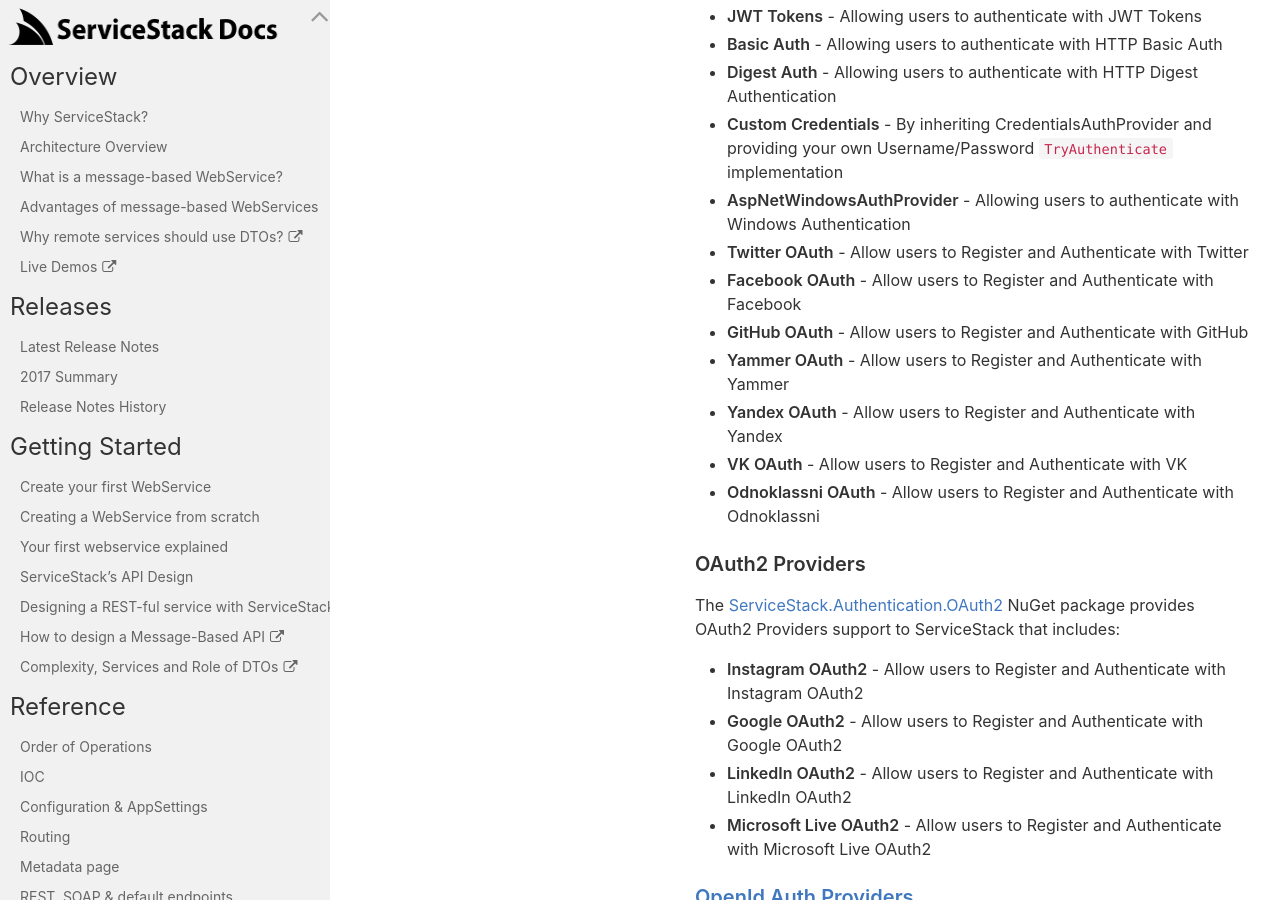
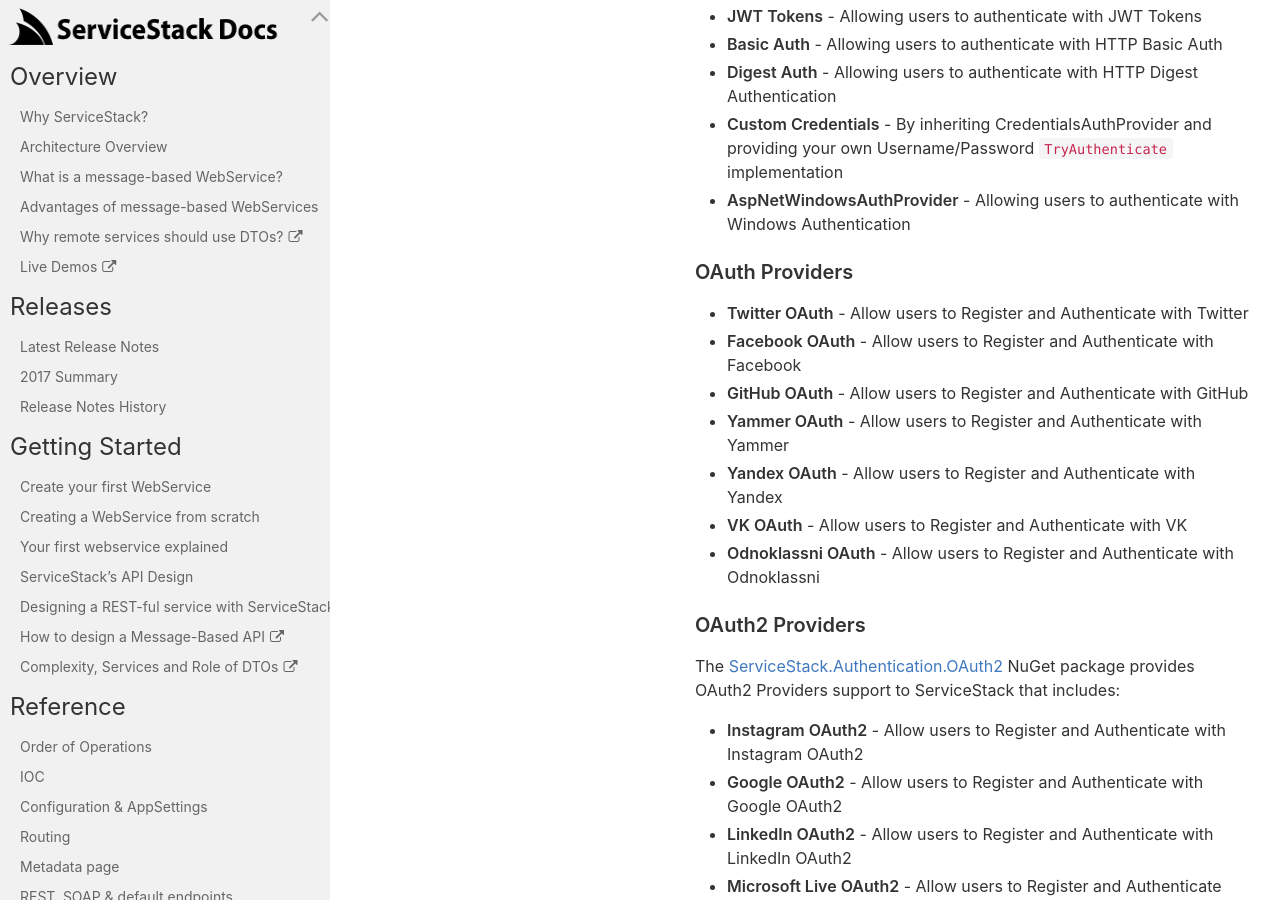
Before and after one commit to timker/docs, a Jekyll site: the page built from docs/_documentation/Authentication-and-authorization.md, in a window 1280 px wide and 900 px high, scrolled down 1714 px. Built offline with Jekyll 4.4.1, drawn with Linux system fonts in a browser that asks for light colours; nearby versions of some CDN libraries.

Commit message:
Add linkable OAuth Providers header

```diff
--- a/docs/_documentation/Authentication-and-authorization.md
+++ b/docs/_documentation/Authentication-and-authorization.md
@@ -42,6 +42,9 @@
   * **Digest Auth** - Allowing users to authenticate with HTTP Digest Authentication
   * **Custom Credentials** - By inheriting CredentialsAuthProvider and providing your own Username/Password `TryAuthenticate` implementation
   * **AspNetWindowsAuthProvider** - Allowing users to authenticate with Windows Authentication
+
+### OAuth Providers
+
   * **Twitter OAuth** - Allow users to Register and Authenticate with Twitter
   * **Facebook OAuth** - Allow users to Register and Authenticate with Facebook
   * **GitHub OAuth** - Allow users to Register and Authenticate with GitHub
```
